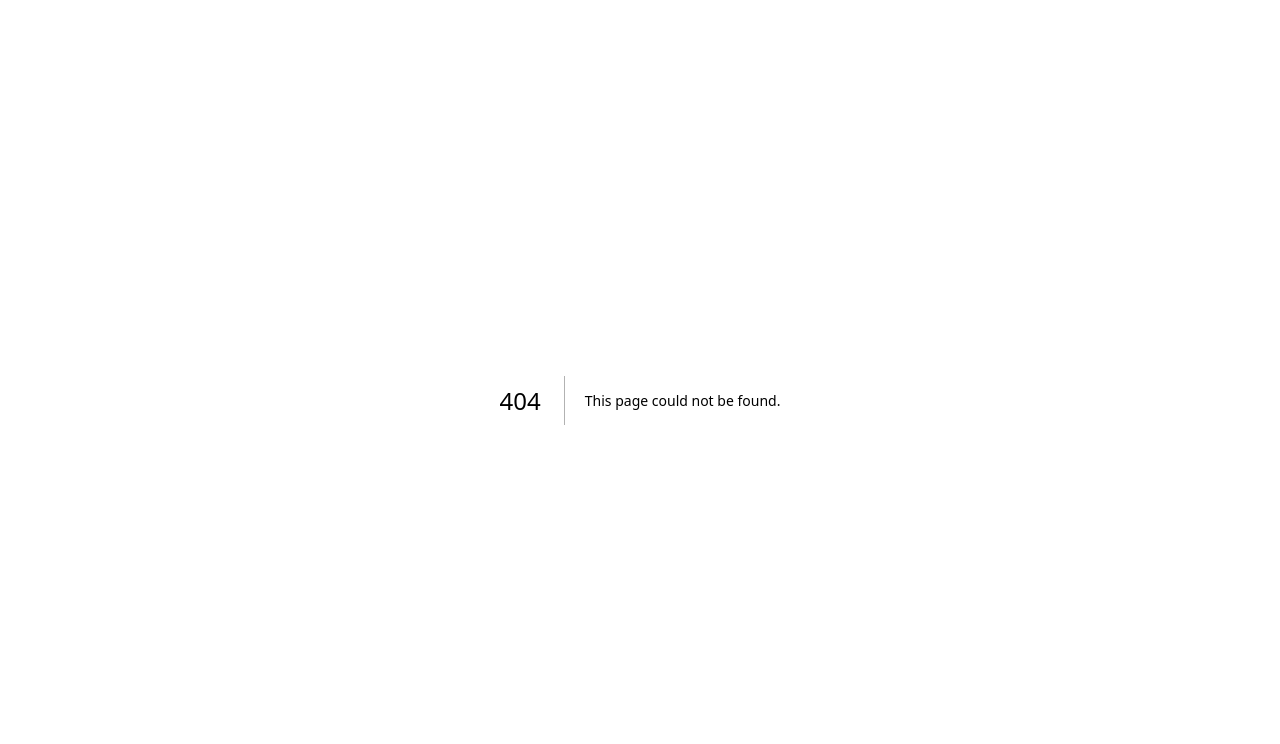
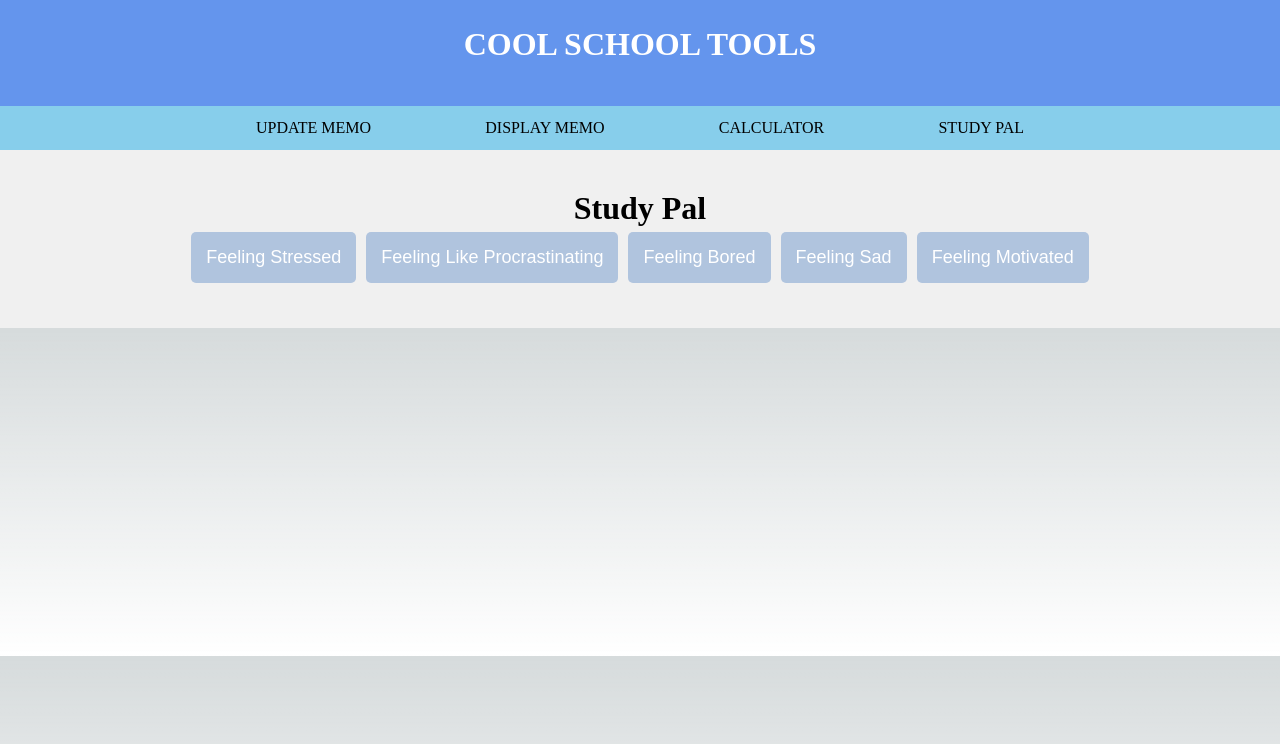
Before and after one commit to RrriAh/391final, a Next.js app: page /studypal in a window 1280 px wide. Before the commit this address had no page. Shown: the top 744 px of the page. Built offline with nearby package versions, Linux system fonts and the light colour scheme.

Commit message:
studypal

```diff
--- a/components/Nav.jsx
+++ b/components/Nav.jsx
@@ -8,10 +8,11 @@ export default function Nav(){
             <h1 style={{color:"white", padding: "2%"}}> Cool School Tools</h1>
             <br/>
             <nav style={{display: "flex", backgroundColor: "#87CEEBFF", padding: "1% 20%"}}>
-                <ul style={{ width: "100%", display: "flex", justifyContent: "space-between", listStyleType: "none" }}>
+                <ul style={{width: "100%", display: "flex", justifyContent: "space-between", listStyleType: "none"}}>
                     <li><Link href="/update">Update Memo</Link></li>
                     <li><Link href="/display">Display Memo</Link></li>
                     <li><Link href="/calculator">Calculator</Link></li>
+                    <li><Link href="/studypal">Study Pal</Link></li>
                 </ul>
             </nav>
         </div>
--- /dev/null
+++ b/pages/studypal.js
@@ -0,0 +1,118 @@
+import { useState } from 'react';
+import styled from 'styled-components';
+import Header from "@/components/Nav";
+
+// This Study Pal component was made by Suin Lee
+
+const AppContainer = styled.div`
+    display: flex;
+    justify-content: center;
+    align-items: center;
+    padding: 20px;
+    background-color: #f0f0f0;
+`;
+
+const StudyPalContainer = styled.div`
+    padding: 20px;
+    display: flex;
+    flex-direction: column;
+    align-items: center;
+    background-color: #f0f0f0;
+`;
+
+const ButtonContainer = styled.div`
+    display: flex;
+    justify-content: space-around;
+    width: 100%;
+`;
+
+const Button = styled.button`
+    padding: 15px;
+    margin: 5px;
+    background-color: #b0c4de;
+    color: white;
+    border: none;
+    border-radius: 5px;
+    font-size: 18px;
+    flex-grow: 1;
+
+    &:hover {
+        background-color: #e0e0e0;
+        color: black;
+        cursor: pointer;
+    }
+`;
+
+const QuoteDisplay = styled.div`
+    margin-top: 20px;
+    padding: 20px;
+    background-color: #f0f0f0;
+    border-radius: 5px;
+    font-size: 20px;
+`;
+
+const RecommendationDisplay = styled.div`
+  margin-top: 10px;
+  font-style: italic;
+`;
+
+export default function StudyPal() {
+    // useState hook to manage the quote and song recommendation state
+    const [content, setContent] = useState({quote: '', song: ''});
+
+    // recommendations object maps feelings to the quotes and song recommendations
+    const recommendations = {
+        "Feeling Stressed": {
+            quote: "“Stress acts as an accelerator: it will push you either forward or backward, but you choose which direction.” —Chelsea Erieau",
+            song: "Let It Be by The Beatles"
+        },
+        "Feeling Like Procrastinating": {
+            quote: "“You cannot escape the responsibility of tomorrow by evading it today.” –Abraham Lincoln",
+            song: "Coconut Mall - Mario Kart Theme by Player One"
+        },
+        "Feeling Bored": {
+            quote: "“There are no uninteresting things, only uninterested people.” —G.K. Chesterton",
+            song: "Billionaire (feat. Bruno Mars) by Travie McCoy"
+        },
+        "Feeling Sad": {
+            quote: "“Every situation in life is temporary. So, when life is good, make sure you enjoy and receive it fully. And when life is not so good, remember that it will not last forever and better days are on the way.” —Jenni Young",
+            song: "Fix You by Coldplay"
+        },
+        "Feeling Motivated": {
+            quote: "“The ultimate measure of a man is not where he stands in moments of comfort and convenience, but where he stands at times of challenge and controversy.” —Martin Luther King, Jr.",
+            song: "Touch The Sky by Kanye West and Lupe Fiasco"
+        }
+    };
+
+    // showContent function updates the state with the quote and song based on the feeling
+    const showContent = (feeling) => {
+        setContent({
+            quote: recommendations[feeling].quote,
+            song: recommendations[feeling].song
+        });
+    };
+
+    return (
+        <>
+            <Header />
+            <AppContainer>
+                <StudyPalContainer>
+                    <h1>Study Pal</h1>
+                    <ButtonContainer>
+                        {Object.keys(recommendations).map(feeling => (
+                            <Button key={feeling} onClick={() => showContent(feeling)}>
+                                {feeling}
+                            </Button>
+                        ))}
+                    </ButtonContainer>
+                    {content.quote && (
+                        <>
+                            <QuoteDisplay>{content.quote}</QuoteDisplay>
+                            <RecommendationDisplay>Song recommendation: {content.song}</RecommendationDisplay>
+                        </>
+                    )}
+                </StudyPalContainer>
+            </AppContainer>
+        </>
+    );
+}
```
Also changed, not shown: 1 other file (tests, documents, lock files or other folders).
